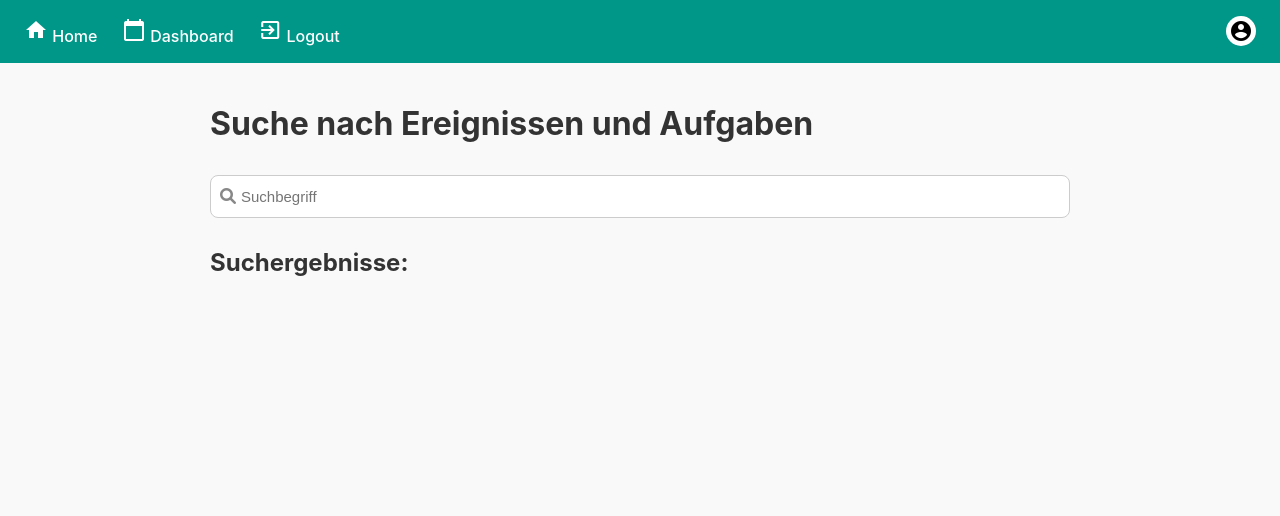
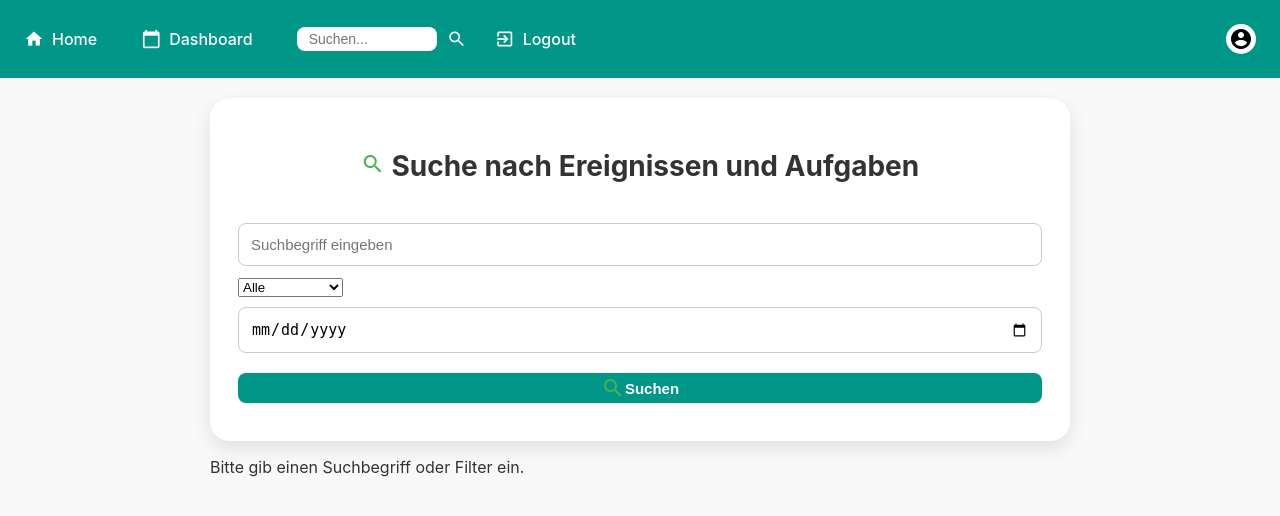
Before and after one commit to annalenagroos/Productive-Calendar, a Flask app: page /search in a window 1280 px wide. Shown: the top 516 px of the page. Run offline with Flask 3, Linux system fonts and the light colour scheme; a user stored in the database is signed in.

Commit message:
Suchfeld in Navbar hinzugefügt und Design vereinheitlicht

```diff
--- a/app.py
+++ b/app.py
@@ -1,141 +1,172 @@
 from flask import Flask, render_template, request, redirect, url_for, flash, session, send_file, jsonify
 from flask_sqlalchemy import SQLAlchemy
-from datetime import datetime
+from datetime import datetime, timedelta
 from werkzeug.security import generate_password_hash, check_password_hash
 import csv
 import io
 import calendar
 
-# Flask-Anwendung initialisieren
 app = Flask(__name__)
-app.config['SQLALCHEMY_DATABASE_URI'] = 'sqlite:///dashboard.db'  # Verbindung zur SQLite-Datenbank
-app.config['SECRET_KEY'] = 'supersecretkey'  # Session-Schlüssel für sichere Cookies und Sessions
+app.config['SQLALCHEMY_DATABASE_URI'] = 'sqlite:///dashboard.db'
+app.config['SECRET_KEY'] = 'supersecretkey'
 db = SQLAlchemy(app)
 
-# Modell für Benutzer
+# ------------------- Datenbankmodelle -------------------
 class User(db.Model):
     id = db.Column(db.Integer, primary_key=True)
     username = db.Column(db.String(150), unique=True, nullable=False)
     password = db.Column(db.String(150), nullable=False)
 
-# Modell für Ereignisse
 class Event(db.Model):
     id = db.Column(db.Integer, primary_key=True)
     title = db.Column(db.String(150), nullable=False)
     date = db.Column(db.Date, nullable=False)
     user_id = db.Column(db.Integer, db.ForeignKey('user.id'))
+    repeat = db.Column(db.String(20), default='none')
 
-# Modell für Aufgaben
 class Task(db.Model):
     id = db.Column(db.Integer, primary_key=True)
     description = db.Column(db.String(250), nullable=False)
     done = db.Column(db.Boolean, default=False)
     user_id = db.Column(db.Integer, db.ForeignKey('user.id'))
+    repeat = db.Column(db.String(20), default='none')
 
-# Startseite - Landing Page
+# ------------------- Auth & Benutzer -------------------
 @app.route('/')
 def index():
     return render_template('index.html')
 
-# Registrierungsroute
 @app.route('/register', methods=['GET', 'POST'])
 def register():
     if request.method == 'POST':
         username = request.form['username']
         password = request.form['password']
 
-        # Überprüfe, ob der Benutzername bereits existiert
         if User.query.filter_by(username=username).first():
             flash('Benutzername existiert bereits!')
             return redirect(url_for('register'))
 
-        # Passwort hashen, bevor es in der DB gespeichert wird
         password_hash = generate_password_hash(password)
-
-        # Neuen Benutzer anlegen
         new_user = User(username=username, password=password_hash)
         db.session.add(new_user)
-        db.session.commit()  # Speichert den neuen Benutzer in der DB
+        db.session.commit()
         flash('Registrierung erfolgreich!')
-        return redirect(url_for('login'))  # Weiterleitung zum Login
+        return redirect(url_for('login'))
 
     return render_template('register.html')
 
-# Loginroute
 @app.route('/login', methods=['GET', 'POST'])
 def login():
     if request.method == 'POST':
         username = request.form['username']
         password = request.form['password']
 
-        # Benutzer aus der DB holen
         user = User.query.filter_by(username=username).first()
 
-        # Passwort überprüfen
         if user and check_password_hash(user.password, password):
-            session['user_id'] = user.id  # Benutzer-ID in der Session speichern
-            return redirect(url_for('dashboard'))  # Weiterleitung zum Dashboard
+            session['user_id'] = user.id
+            return redirect(url_for('dashboard'))
 
         flash('Login fehlgeschlagen. Überprüfe Benutzername und Passwort.')
 
     return render_template('login.html')
 
-# Logout-Route
 @app.route('/logout')
 def logout():
-    session.pop('user_id', None)  # Benutzersession löschen
-    return redirect(url_for('index'))  # Zur Startseite weiterleiten
+    session.pop('user_id', None)
+    return redirect(url_for('index'))
 
-# Profilbearbeitungsroute
 @app.route('/profile/edit', methods=['GET', 'POST'])
 def edit_profile():
     if 'user_id' not in session:
-        return redirect(url_for('login'))  # Sicherstellen, dass der Benutzer eingeloggt ist
+        return redirect(url_for('login'))
 
-    user = User.query.get_or_404(session['user_id'])  # Benutzer aus der Datenbank holen
+    user = User.query.get_or_404(session['user_id'])
 
     if request.method == 'POST':
         new_username = request.form['username']
         new_password = request.form['password']
 
-        # Wenn ein neuer Benutzername eingegeben wurde, diesen aktualisieren
         if new_username:
             user.username = new_username
-
-        # Wenn ein neues Passwort eingegeben wurde, dieses aktualisieren
         if new_password:
             user.password = new_password
 
-        db.session.commit()  # Änderungen speichern
-        flash('Profil erfolgreich aktualisiert.')  # Erfolgsmeldung anzeigen
-        return redirect(url_for('dashboard'))  # Zurück zum Dashboard weiterleiten
+        db.session.commit()
+        flash('Profil erfolgreich aktualisiert.')
+        return redirect(url_for('dashboard'))
 
     return render_template('edit_profile.html', user=user)
 
-# Profil löschen
 @app.route('/profile/delete', methods=['GET', 'POST'])
 def delete_profile():
     if 'user_id' not in session:
-        return redirect(url_for('login'))  # Sicherstellen, dass der Benutzer eingeloggt ist
+        return redirect(url_for('login'))
 
-    user = User.query.get_or_404(session['user_id'])  # Benutzerobjekt laden
+    user = User.query.get_or_404(session['user_id'])
 
     if request.method == 'POST':
-        Task.query.filter_by(user_id=user.id).delete()  # Alle Aufgaben des Benutzers löschen
-        Event.query.filter_by(user_id=user.id).delete()  # Alle Ereignisse des Benutzers löschen
-        db.session.delete(user)  # Benutzer löschen
-        db.session.commit()  # Änderungen speichern
-        session.pop('user_id', None)  # Session des Benutzers löschen
-        flash('Dein Profil wurde gelöscht.')  # Erfolgsmeldung anzeigen
-        return redirect(url_for('index'))  # Zur Startseite weiterleiten
+        Task.query.filter_by(user_id=user.id).delete()
+        Event.query.filter_by(user_id=user.id).delete()
+        db.session.delete(user)
+        db.session.commit()
+        session.pop('user_id', None)
+        flash('Dein Profil wurde gelöscht.')
+        return redirect(url_for('index'))
 
     return render_template('delete_profile.html', user=user)
 
-# Dashboard-Routen für Aufgaben und Ereignisse
+# ------------------- Wiederholende Termine aufbereiten -------------------
+def expand_recurring(events):
+    expanded = []
+    today = datetime.today().date()
+    for event in events:
+        expanded.append(event)
+        for i in range(1, 5):
+            new_date = None
+            if event.repeat == 'daily':
+                new_date = event.date + timedelta(days=i)
+            elif event.repeat == 'weekly':
+                new_date = event.date + timedelta(weeks=i)
+            elif event.repeat == 'monthly':
+                try:
+                    month = event.date.month + i
+                    year = event.date.year + (month - 1) // 12
+                    month = (month - 1) % 12 + 1
+                    new_date = event.date.replace(year=year, month=month)
+                except ValueError:
+                    continue
+            if new_date and new_date >= today:
+                expanded.append(Event(title=event.title + " (Wdh)", date=new_date, user_id=event.user_id))
+    return expanded
+
+def expand_tasks(tasks):
+    expanded = []
+    today = datetime.today().date()
+    for task in tasks:
+        expanded.append(task)
+        for i in range(1, 5):
+            if task.repeat == 'daily':
+                due_date = today + timedelta(days=i)
+            elif task.repeat == 'weekly':
+                due_date = today + timedelta(weeks=i)
+            else:
+                continue
+
+            clone = Task(
+                description=f"{task.description} (Wdh)",
+                done=False,
+                user_id=task.user_id,
+                repeat='none'  # geklonte Tasks sind einmalig sichtbar
+            )
+            expanded.append(clone)
+    return expanded
+
+# ------------------- Dashboard -------------------
 @app.route('/dashboard', methods=['GET', 'POST'])
 def dashboard():
     if 'user_id' not in session:
-        return redirect(url_for('login'))  # Sicherstellen, dass der Benutzer eingeloggt ist
+        return redirect(url_for('login'))
 
     user_id = session['user_id']
 
@@ -143,39 +174,66 @@ def dashboard():
         if 'event_title' in request.form:
             title = request.form['event_title']
             date = datetime.strptime(request.form['event_date'], '%Y-%m-%d')
-            new_event = Event(title=title, date=date, user_id=user_id)
+            repeat = request.form.get('event_repeat', 'none')
+            new_event = Event(title=title, date=date, user_id=user_id, repeat=repeat)
             db.session.add(new_event)
             db.session.commit()
             return redirect(url_for('dashboard'))
 
         if 'task_description' in request.form:
             description = request.form['task_description']
-            new_task = Task(description=description, user_id=user_id)
+            repeat = request.form.get('task_repeat', 'none')
+            new_task = Task(description=description, user_id=user_id, repeat=repeat)
             db.session.add(new_task)
             db.session.commit()
             return redirect(url_for('dashboard'))
 
-    # Kalender für den aktuellen Monat erstellen
     year = datetime.now().year
     month = datetime.now().month
     cal = calendar.HTMLCalendar(calendar.SUNDAY)
     month_calendar = cal.formatmonth(year, month)
 
-    # Events und Tasks aus der Datenbank abfragen
-    events = Event.query.filter_by(user_id=user_id).all()
-    tasks = Task.query.filter_by(user_id=user_id).all()
+    events_raw = Event.query.filter_by(user_id=user_id).all()
+    events = expand_recurring(events_raw)
+    tasks_raw = Task.query.filter_by(user_id=user_id).all()
+    tasks = expand_tasks(tasks_raw)
 
     return render_template('dashboard.html', events=events, tasks=tasks, now=datetime.now(), month_calendar=month_calendar)
 
-# Aufgabe als erledigt markieren
+# ------------------- Aufgabenaktionen -------------------
 @app.route('/task/done/<int:id>')
 def task_done(id):
     task = Task.query.get_or_404(id)
     task.done = not task.done
     db.session.commit()
+
+    # Falls erledigt und Wiederholung aktiv: neue Aufgabe erstellen
+    if task.done and task.repeat != 'none':
+        next_date = None
+        if task.repeat == 'daily':
+            next_date = datetime.today() + timedelta(days=1)
+        elif task.repeat == 'weekly':
+            next_date = datetime.today() + timedelta(weeks=1)
+
+    if next_date:
+        existing = Task.query.filter_by(
+        description=task.description,
+        user_id=task.user_id,
+        done=False
+         ).first()
+
+    if not existing:
+        new_task = Task(
+            description=task.description,
+            done=False,
+            user_id=task.user_id,
+            repeat=task.repeat
+        )
+        db.session.add(new_task)
+        db.session.commit()
+
     return redirect(url_for('dashboard'))
 
-# Aufgabe löschen
 @app.route('/task/delete/<int:id>')
 def delete_task(id):
     task = Task.query.get_or_404(id)
@@ -183,7 +241,7 @@ def delete_task(id):
     db.session.commit()
     return redirect(url_for('dashboard'))
 
-# Ereignis löschen
+# ------------------- Ereignisse -------------------
 @app.route('/event/delete/<int:id>')
 def delete_event(id):
     event = Event.query.get_or_404(id)
@@ -191,11 +249,28 @@ def delete_event(id):
     db.session.commit()
     return redirect(url_for('dashboard'))
 
-# Export von Ereignissen und Aufgaben als CSV
+@app.route('/event/edit/<int:id>', methods=['GET', 'POST'])
+def edit_event(id):
+    if 'user_id' not in session:
+        return redirect(url_for('login'))
+
+    event = Event.query.get_or_404(id)
+
+    if request.method == 'POST':
+        event.title = request.form['event_title']
+        event.date = datetime.strptime(request.form['event_date'], '%Y-%m-%d')
+        event.repeat = request.form.get('event_repeat', 'none')
+        db.session.commit()
+        flash('Termin wurde aktualisiert.')
+        return redirect(url_for('dashboard'))
+
+    return render_template('edit_event.html', event=event)
+
+# ------------------- Export CSV -------------------
 @app.route('/export')
 def export():
     if 'user_id' not in session:
-        return redirect(url_for('login'))  # Sicherstellen, dass der Benutzer eingeloggt ist
+        return redirect(url_for('login'))
 
     user_id = session['user_id']
     events = Event.query.filter_by(user_id=user_id).all()
@@ -207,18 +282,16 @@ def export():
 
     for event in events:
         writer.writerow(['Termin', event.title, event.date])
-
     for task in tasks:
         writer.writerow(['Aufgabe', task.description, 'Erledigt' if task.done else 'Offen'])
 
     output.seek(0)
-
     return send_file(io.BytesIO(output.getvalue().encode()),
                      mimetype='text/csv',
                      as_attachment=True,
                      download_name='kalender_export.csv')
 
-# API für Ereignisse
+# ------------------- API für Kalender -------------------
 @app.route('/api/events')
 def api_events():
     if 'user_id' not in session:
@@ -236,35 +309,40 @@ def api_events():
 
     return jsonify(event_list)
 
-# Suchfunktion für Ereignisse und Aufgaben
+# ------------------- Suche -------------------
 @app.route('/search', methods=['GET', 'POST'])
 def search():
     if 'user_id' not in session:
-        return redirect(url_for('login'))  # Sicherstellen, dass der Benutzer eingeloggt ist
+        return redirect(url_for('login'))
 
     user_id = session['user_id']
-    search_term = None
+    search_term = request.form.get('search_term')
+    event_date = request.form.get('event_date')
+    filter_type = request.form.get('filter_type')
+
     events = []
     tasks = []
 
     if request.method == 'POST':
-        search_term = request.form['search_term']  # Den Suchbegriff aus dem Formular erhalten
+        if filter_type in [None, '', 'event']:
+            events_query = Event.query.filter(Event.user_id == user_id)
+            if search_term:
+                events_query = events_query.filter(Event.title.ilike(f'%{search_term}%'))
+            if event_date:
+                events_query = events_query.filter(Event.date == event_date)
+            events = events_query.all()
 
-        # Ereignisse suchen
-        events = Event.query.filter(
-            Event.title.ilike(f'%{search_term}%'),  # 'ilike' für fallunabhängige Suche
-            Event.user_id == user_id  # Nur Ereignisse des eingeloggten Benutzers
-        ).all()
+        if filter_type in [None, '', 'task']:
+            tasks_query = Task.query.filter(Task.user_id == user_id)
+            if search_term:
+                tasks_query = tasks_query.filter(Task.description.ilike(f'%{search_term}%'))
+            tasks = tasks_query.all()
 
-        # Aufgaben suchen
-        tasks = Task.query.filter(
-            Task.description.ilike(f'%{search_term}%'),  # 'ilike' für fallunabhängige Suche
-            Task.user_id == user_id  # Nur Aufgaben des eingeloggten Benutzers
-        ).all()
+    return render_template('search.html', events=events, tasks=tasks,
+                           search_term=search_term, event_date=event_date, filter_type=filter_type)
 
-    return render_template('search.html', events=events, tasks=tasks, search_term=search_term)
-
+# ------------------- App starten -------------------
 if __name__ == '__main__':
     with app.app_context():
-        db.create_all()  # Diese Zeile sorgt dafür, dass alle Tabellen erstellt werden
+        db.create_all()
     app.run(debug=True)
--- a/static/style.css
+++ b/static/style.css
@@ -384,3 +384,79 @@ button {
     background-color: var(--main-color-dark);
     transform: scale(1.05);
 }
+
+/* ========== SUCHFELD IN DER NAVBAR ========== */
+/* ... bereits bestehende Regeln bleiben erhalten ... */
+
+/* ========== NAVBAR ICONS & TEXTE EINHEITLICH ========== */
+
+/* NAVBAR NEU STYLEN: Einheitliche Höhe, Ausrichtung, Stil */
+
+.navbar {
+    background-color: var(--main-color);
+    color: white;
+    padding: 14px 24px;
+    display: flex;
+    justify-content: space-between;
+    align-items: center;
+    flex-wrap: wrap;
+  }
+
+  .nav-left {
+    display: flex;
+    align-items: center;
+    gap: 24px;
+  }
+
+  /* Gemeinsames Layout für alle Navbar-Links */
+  .nav-left a {
+    display: inline-flex;
+    align-items: center;
+    gap: 8px;
+    font-size: 16px;
+    color: white;
+    text-decoration: none;
+    font-weight: 500;
+  }
+
+  /* Einheitliches Icon-Design */
+  .nav-left .material-icons {
+    font-size: 20px;
+    color: white;
+    vertical-align: middle;
+  }
+
+  /* Hover für Links */
+  .nav-left a:hover {
+    text-decoration: underline;
+  }
+
+  /* Kompaktes Suchformular */
+  .search-nav-form {
+    display: flex;
+    align-items: center;
+    gap: 6px;
+  }
+
+  .search-nav-form input[type="text"] {
+    padding: 6px 12px;
+    border-radius: 8px;
+    border: none;
+    font-size: 14px;
+    height: 24px;
+    width: 140px;
+  }
+
+  .search-nav-form button {
+    background: transparent;
+    border: none;
+    color: white;
+    font-size: 20px;
+    cursor: pointer;
+    padding: 4px;
+    transition: color 0.2s ease;
+  }
+
+  .search-nav-form button:hover {
+    color: #eeeeee;
+  }
--- a/templates/layout.html
+++ b/templates/layout.html
@@ -5,71 +5,65 @@
     <meta name="viewport" content="width=device-width, initial-scale=1.0">
     <title>{% block title %}Productive Calendar{% endblock %}</title>
 
-    <!-- CSS für die allgemeine Gestaltung der Seite -->
+    <!-- Stylesheets -->
     <link rel="stylesheet" href="{{ url_for('static', filename='style.css') }}">
-
-    <!-- Google Material Icons für Symbole auf der Seite -->
     <link href="https://fonts.googleapis.com/icon?family=Material+Icons" rel="stylesheet">
-
-    <!-- Font Awesome für zusätzliche Icons -->
     <link rel="stylesheet" href="https://cdnjs.cloudflare.com/ajax/libs/font-awesome/6.0.0-beta3/css/all.min.css">
 
-    {% block head %}{% endblock %} <!-- Hier können spezifische Styles oder Scripts eingefügt werden -->
+    {% block head %}{% endblock %}
   </head>
   <body>
 
     <!-- Navigationsleiste -->
     <nav class="navbar">
       <div class="nav-left">
-          <!-- Home-Link mit Icon -->
-          <a href="/"> <span class="material-icons">home</span> Home</a>
-
-          <!-- Überprüfen, ob der Benutzer eingeloggt ist (session.get('user_id')) -->
+        <a href="/"><span class="material-icons">home</span> Home</a>
         {% if session.get('user_id') %}
-            <!-- Zeigt Dashboard und Logout-Optionen an, wenn der Benutzer eingeloggt ist -->
-            <a href="/dashboard"> <span class="material-icons">calendar_today</span> Dashboard</a>
-            <a href="/logout"> <span class="material-icons">exit_to_app</span> Logout</a>
+          <a href="/dashboard"><span class="material-icons">calendar_today</span> Dashboard</a>
+          <!-- Suchfeld zwischen Dashboard und Logout -->
+          <form class="search-nav-form" action="{{ url_for('search') }}" method="POST">
+            <input type="text" name="search_term" placeholder="Suchen..." required>
+            <button type="submit" title="Suchen"><span class="material-icons">search</span></button>
+          </form>
+          <a href="/logout"><span class="material-icons">exit_to_app</span> Logout</a>
         {% else %}
-            <!-- Zeigt Login- und Registrierungs-Optionen an, wenn der Benutzer nicht eingeloggt ist -->
-            <a href="/login"> <span class="material-icons">login</span> Login</a>
-            <a href="/register"> <span class="material-icons">person_add</span> Register</a>
+          <a href="/login"><span class="material-icons">login</span> Login</a>
+          <a href="/register"><span class="material-icons">person_add</span> Register</a>
         {% endif %}
       </div>
 
-    <!-- Profil Dropdown-Menü -->
+      {% if session.get('user_id') %}
+      <!-- Profil Dropdown -->
       <div class="profile-dropdown">
-        <button class="profile-icon">
+        <button class="profile-icon" onclick="toggleProfileMenu()">
           <span class="material-icons">account_circle</span>
         </button>
-        <div class="dropdown-content">
-            <!-- Links für Profilbearbeitung und Profil löschen, die angezeigt werden, wenn der Benutzer eingeloggt ist -->
+        <div id="profileDropdown" class="dropdown-content">
           <a href="/profile/edit">Profil bearbeiten</a>
           <a href="/profile/delete">Profil löschen</a>
         </div>
       </div>
+      {% endif %}
     </nav>
 
-    <!-- Inhalt der Seite -->
+    <!-- Hauptinhalt -->
     <div class="container">
       {% block content %}{% endblock %}
     </div>
 
-    <!-- JavaScript zur Handhabung des Dropdown-Menüs für das Profil -->
+    <!-- Dropdown-Logik -->
     <script>
-      // Funktion zum Umschalten der Sichtbarkeit des Profil-Menüs
       function toggleProfileMenu() {
-        var dropdown = document.getElementById("profileDropdown");
+        const dropdown = document.getElementById("profileDropdown");
         dropdown.classList.toggle("show");
       }
 
-      // Schliesse das Dropdown-Menü, wenn der Benutzer ausserhalb des Menüs klickt
       window.onclick = function(event) {
-        if (!event.target.matches('.profile-icon')) {
-          var dropdowns = document.getElementsByClassName("dropdown-content");
-          for (var i = 0; i < dropdowns.length; i++) {
-            var openDropdown = dropdowns[i];
-            if (openDropdown.classList.contains('show')) {
-              openDropdown.classList.remove('show');
+        if (!event.target.closest('.profile-icon')) {
+          const dropdowns = document.getElementsByClassName("dropdown-content");
+          for (let i = 0; i < dropdowns.length; i++) {
+            if (dropdowns[i].classList.contains('show')) {
+              dropdowns[i].classList.remove('show');
             }
           }
         }
--- a/templates/search.html
+++ b/templates/search.html
@@ -1,43 +1,63 @@
 {% extends 'layout.html' %}
 
+{% block title %}Suche{% endblock %}
+
 {% block content %}
-<h1>Suche nach Ereignissen und Aufgaben</h1>
+<div class="card">
+  <h2 class="page-title"><span class="material-icons">search</span> Suche nach Ereignissen und Aufgaben</h2>
 
-<form method="POST" action="{{ url_for('search') }}">
-    <div style="display: flex; align-items: center; position: relative;">
-        <input type="text" name="search_term" placeholder="Suchbegriff" value="{{ search_term or '' }}" style="padding-left: 30px;">
-        <!-- Lupe-Icon -->
-        <i class="fas fa-search" style="position: absolute; left: 10px; color: #888;"></i>
-        <button type="submit" style="display: none;"></button>  <!-- Der Button wird durch das Icon ersetzt -->
-    </div>
-</form>
+  <form method="POST" class="search-form">
+    <input type="text" name="search_term" placeholder="Suchbegriff eingeben" value="{{ search_term or '' }}">
 
-<h2>Suchergebnisse:</h2>
+    <select name="filter_type">
+      <option value="" {% if not filter_type %}selected{% endif %}>Alle</option>
+      <option value="event" {% if filter_type == 'event' %}selected{% endif %}>Nur Termine</option>
+      <option value="task" {% if filter_type == 'task' %}selected{% endif %}>Nur Aufgaben</option>
+    </select>
 
-{% if search_term %}
-    <h3>Ergebnisse für: "{{ search_term }}"</h3>
+    <input type="date" name="event_date" value="{{ event_date or '' }}">
+    <button type="submit" class="btn-search"><span class="material-icons">search</span> Suchen</button>
+  </form>
+</div>
 
-    <h4>Ereignisse:</h4>
+{% if search_term or event_date or filter_type %}
+  <div class="card">
+    <h3>Suchergebnisse{% if search_term %} für „<em>{{ search_term }}</em>“{% endif %}</h3>
+
     {% if events %}
-        <ul>
+      <h4><span class="material-icons">event</span> Termine</h4>
+      <ul class="item-list">
         {% for event in events %}
-            <li>{{ event.title }} - {{ event.date }}</li>
+          <li>
+            <span class="item-label">{{ event.title }} am {{ event.date }}</span>
+          </li>
         {% endfor %}
-        </ul>
-    {% else %}
-        <p>Keine Ereignisse gefunden.</p>
+      </ul>
+    {% elif filter_type != 'task' %}
+      <p>Keine passenden Termine gefunden.</p>
     {% endif %}
 
-    <h4>Aufgaben:</h4>
     {% if tasks %}
-        <ul>
+      <h4><span class="material-icons">checklist</span> Aufgaben</h4>
+      <ul class="item-list">
         {% for task in tasks %}
-            <li>{{ task.description }} - {% if task.done %}Erledigt{% else %}Offen{% endif %}</li>
+          <li>
+            <span class="item-label">
+              {{ task.description }} –
+              {% if task.done %}
+                <span class="status done">Erledigt</span>
+              {% else %}
+                <span class="status open">Offen</span>
+              {% endif %}
+            </span>
+          </li>
         {% endfor %}
-        </ul>
-    {% else %}
-        <p>Keine Aufgaben gefunden.</p>
+      </ul>
+    {% elif filter_type != 'event' %}
+      <p>Keine passenden Aufgaben gefunden.</p>
     {% endif %}
+  </div>
+{% else %}
+  <p class="info-msg">Bitte gib einen Suchbegriff oder Filter ein.</p>
 {% endif %}
-
 {% endblock %}
```
Also changed, not shown: templates/dashboard.html (+63 -31 lines), templates/edit_event.html (added, +17 -0 lines), templates/register.html (+21 -3 lines), instance/dashboard.db. Lines whose indentation alone changed are shown as unchanged.
